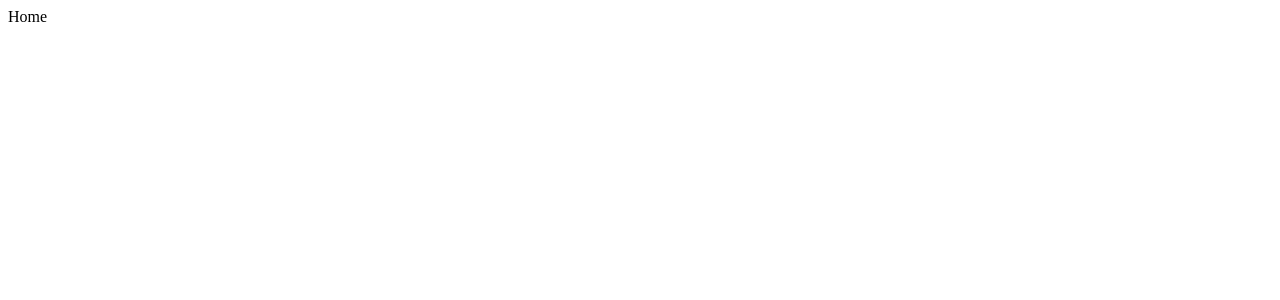
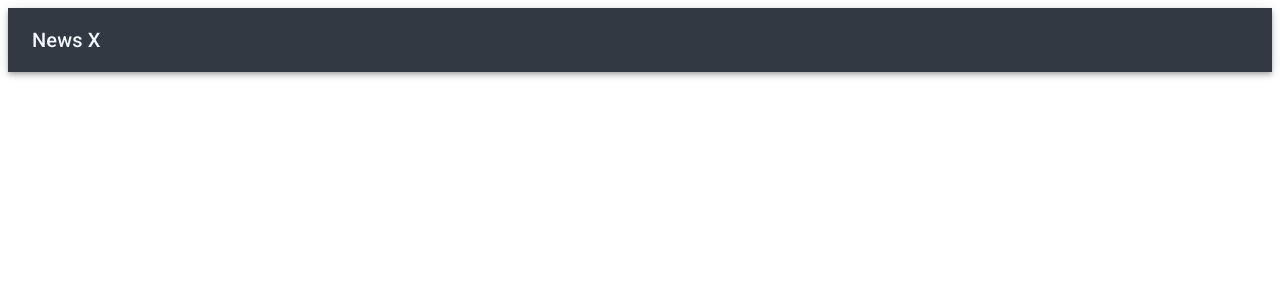
Before and after one commit to pedroalima/newsx, a React (Vite) app in the folder newsx/: page / in a window 1280 px wide. Shown: the top 300 px of the page. Built offline with nearby package versions, Linux system fonts and the light colour scheme.

Commit message:
feat: add header

```diff
--- a/newsx/src/pages/index.tsx
+++ b/newsx/src/pages/index.tsx
@@ -1,7 +1,12 @@
+import { Navbar } from "../shared/components/header";
 
 
 export const Home = () => {
 	return (
-		<div>Home</div>
+		<>
+			<header>
+				<Navbar />
+			</header>
+		</>
 	);
 };
--- /dev/null
+++ b/newsx/src/shared/components/header/index.tsx
@@ -0,0 +1,28 @@
+import * as M from "@mui/material";
+
+
+export const Navbar = () => {
+	return (
+		<M.Box sx={{ flexGrow: 1 }}>
+			<M.AppBar position="static">
+				<M.Toolbar>
+					<M.Typography
+						variant="h6"
+						noWrap
+						component="div"
+						sx={{ flexGrow: 1, display: { xs: "none", sm: "block" } }}
+					>News X</M.Typography>
+					{/* <M.Search>
+						<SearchIconWrapper>
+							<SearchIcon />
+						</SearchIconWrapper>
+						<StyledInputBase
+							placeholder="Search…"
+							inputProps={{ "aria-label": "search" }}
+						/>
+					</M.Search> */}
+				</M.Toolbar>
+			</M.AppBar>
+		</M.Box>
+	);
+};
--- a/newsx/src/shared/theme/Theme.ts
+++ b/newsx/src/shared/theme/Theme.ts
@@ -3,16 +3,16 @@ import { createTheme } from "@mui/material";
 export const Theme = createTheme({
 	palette: {
 		primary: {
+			light: "#515761",
+			main: "#333942",
+			dark: "#131921",
+			contrastText: "#f2f9ff",
+		},
+		secondary: {
 			light: "#ee9d25",
 			main: "#ed8d22",
 			dark: "#eb7119",
 			contrastText: "#fdf7e2",
-		},
-		secondary: {
-			light: "#646b75",
-			main: "#515761",
-			dark: "#333942",
-			contrastText: "#f2f9ff",
 		},
 		background: {
 			default: "#FFFFFF",
```
